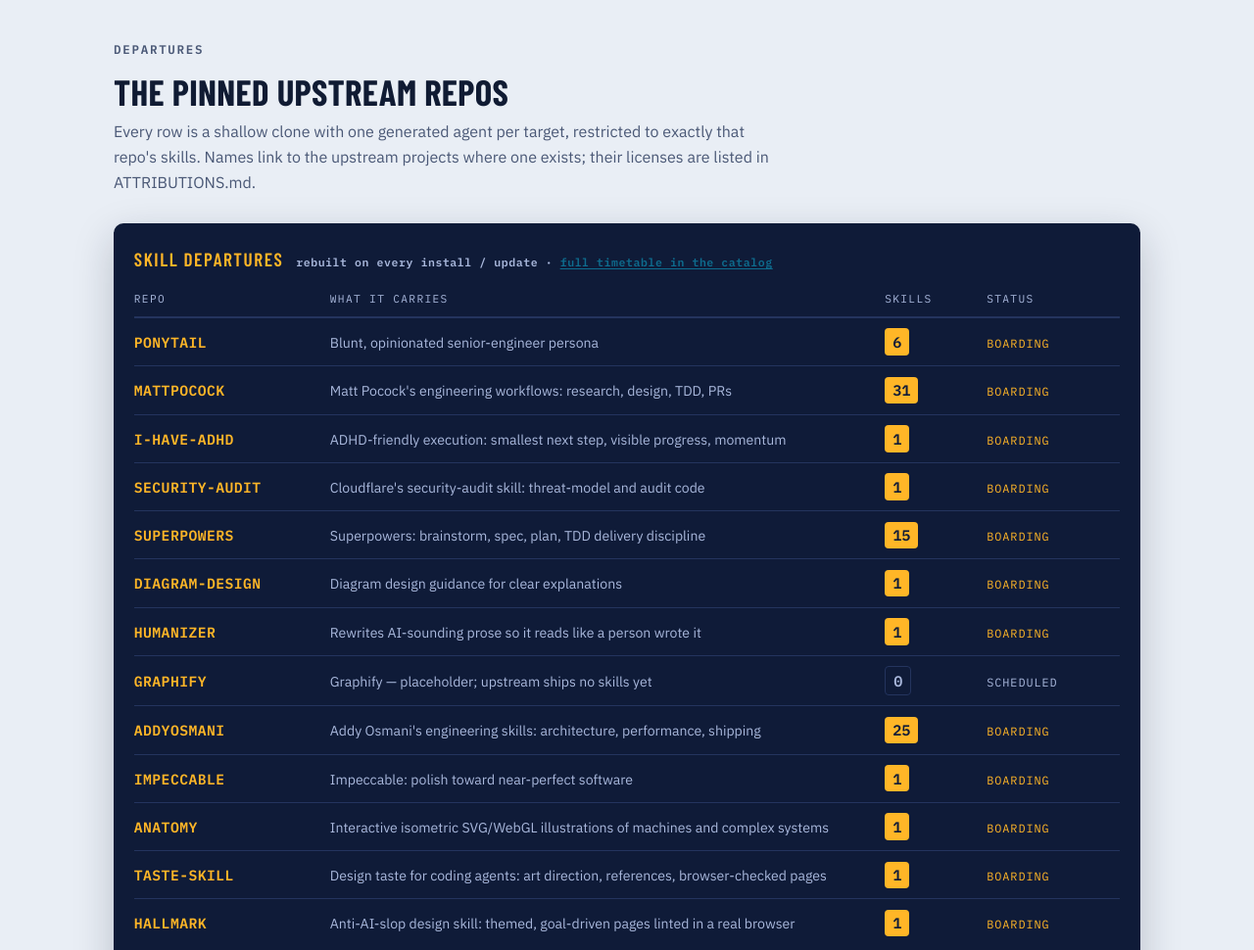
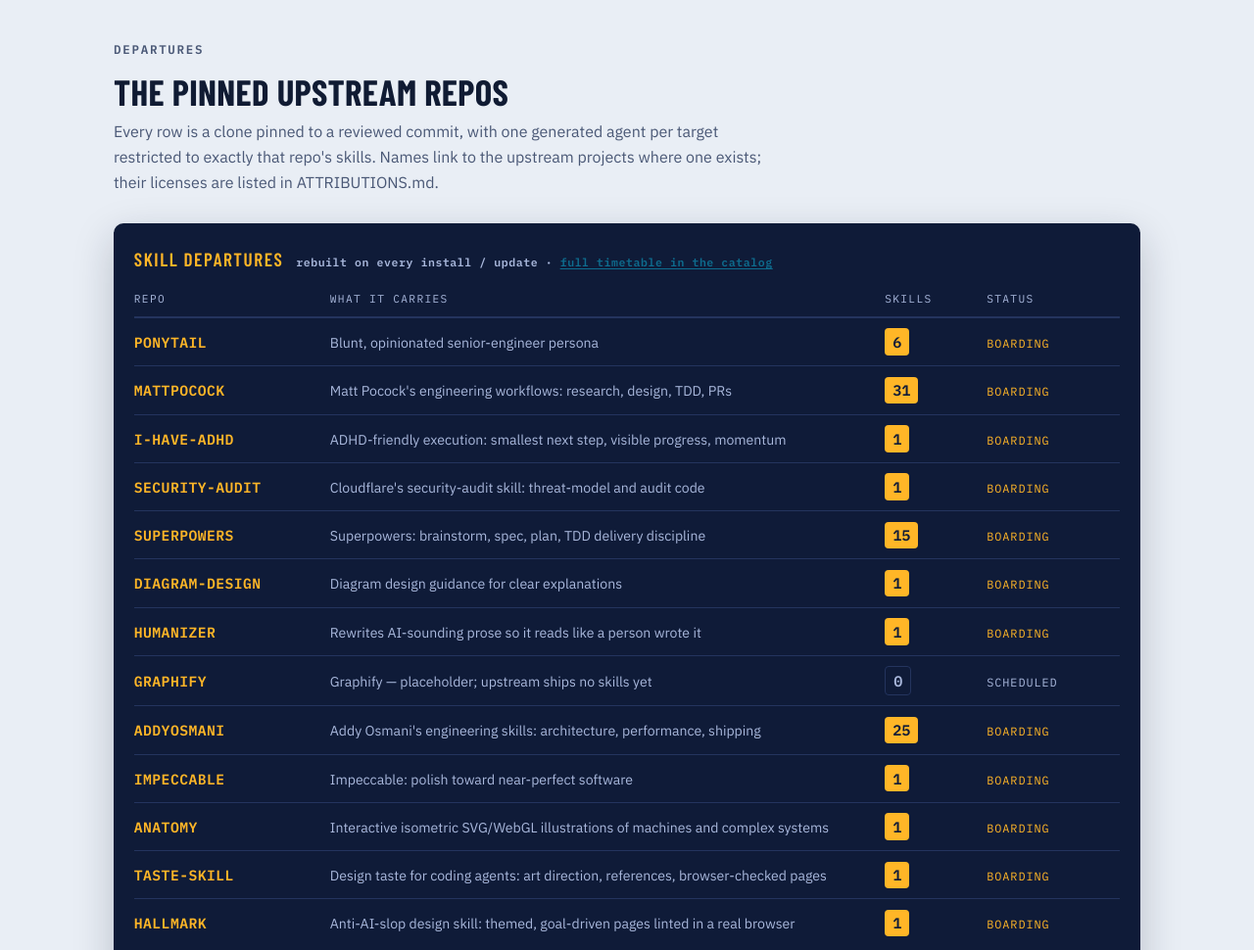
Before and after one commit to lbijeau/skill-router, a plain HTML site: page index.html in a window 1280 px wide. Shown: the part 780-1750 px from the top of the page at 98% size. Drawn offline with nearby package versions, Linux system fonts and the light colour scheme.

Commit message:
docs: fix the v0.2.0 review findings before the tag
- README How-it-works and the landing page describe pinned clone
  mechanics (full history + checkout at pin) instead of the now-false
  shallow-clone/pull-ff-only claims; board intro says 'pinned to a
  reviewed commit'
- README Follow-ups: #14-#18 are closed, section now says so
- ARCHITECTURE.md: clone step covers pinning (ADR-007), catalog+router
  step covers the tri-target router with the probe caveat and CI, and
  the Decisions list gains ADR-006/007/008

```diff
--- a/index.html
+++ b/index.html
@@ -408,9 +408,10 @@ h2 {
         <p class="eyebrow">Departures</p>
         <h2 id="board-h">The pinned upstream repos</h2>
         <p>
-          Every row is a shallow clone with one generated agent per target,
-          restricted to exactly that repo's skills. Names link to the upstream
-          projects where one exists; their licenses are listed in ATTRIBUTIONS.md.
+          Every row is a clone pinned to a reviewed commit, with one generated
+          agent per target restricted to exactly that repo's skills. Names link
+          to the upstream projects where one exists; their licenses are listed
+          in ATTRIBUTIONS.md.
         </p>
       </div>
 
@@ -525,7 +526,7 @@ h2 {
         <li>
           <span class="stop-tag">Stop 02</span>
           <h3>Clone</h3>
-          <p>Each repo is shallow-cloned into <code>skills/&lt;name&gt;/</code> — gitignored, never committed. <code>update</code> pulls <code>--ff-only</code>; a failed pull leaves the clone as-is.</p>
+          <p>Each repo is cloned into <code>skills/&lt;name&gt;/</code> — gitignored, never committed. Pinned entries clone full history and check out the pinned commit; <code>update</code> fetches and verifies but never moves a pin. Unpinned entries shallow-clone and pull <code>--ff-only</code>.</p>
         </li>
         <li>
           <span class="stop-tag">Stop 03</span>
```
Also changed, not shown: 2 other files.
